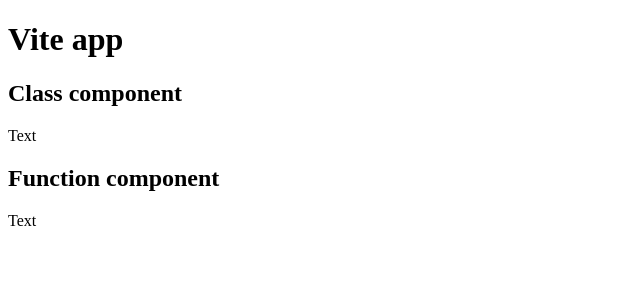
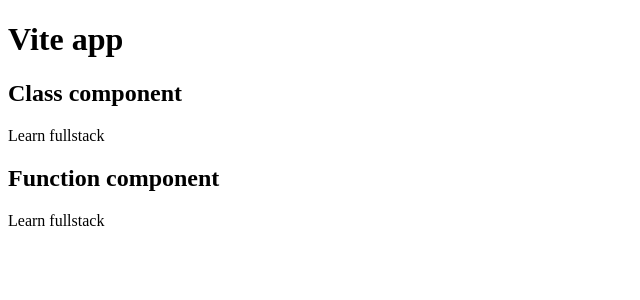
Before and after one commit to Illia-11/fullstack-app, a React (Vite) app in the folder client/: page / in a window 1280 px wide. Shown: the top 300 px of the page, without its empty margins (0-640 px from the left). Built offline with nearby package versions, Linux system fonts and the light colour scheme.

Commit message:
Add basic props usage reminder

```diff
--- a/client/src/App.jsx
+++ b/client/src/App.jsx
@@ -1,12 +1,29 @@
 import ClassComponent from "./components/ClassComponent";
 import FunctionComponent from "./components/FunctionalComponent";
+
+const task = {
+  title: "Learn fullstack",
+  isDone: false,
+};
 
 function App() {
   return (
     <>
       <h1>Vite app</h1>
-      <ClassComponent />
-      <FunctionComponent />
+      <ClassComponent
+        prop1="test prop 1"
+        prop2
+        prop3={4}
+        prop4={{ id: 0 }}
+        task={task}
+      />
+      <FunctionComponent
+        prop1="test prop 1"
+        prop2
+        prop3={4}
+        prop4={{ id: 0 }}
+        task={task}
+      />
     </>
   );
 }
--- a/client/src/components/ClassComponent/index.jsx
+++ b/client/src/components/ClassComponent/index.jsx
@@ -2,10 +2,16 @@ import { Component } from "react";
 
 class ClassComponent extends Component {
   render() {
+    const {
+      task: { title },
+    } = this.props;
+
+    // this.props.task.title = "Not task name"; // Не можна мутувати свої пропси
+
     return (
       <div>
         <h2>Class component</h2>
-        <p>Text</p>
+        <p>{title}</p>
       </div>
     );
   }
--- a/client/src/components/FunctionalComponent/index.jsx
+++ b/client/src/components/FunctionalComponent/index.jsx
@@ -1,8 +1,12 @@
-function FunctionComponent() {
+function FunctionComponent(props) {
+  const {
+    task: { title },
+  } = props;
+
   return (
     <div>
       <h2>Function component</h2>
-      <p>Text</p>
+      <p>{title}</p>
     </div>
   );
 }
```
